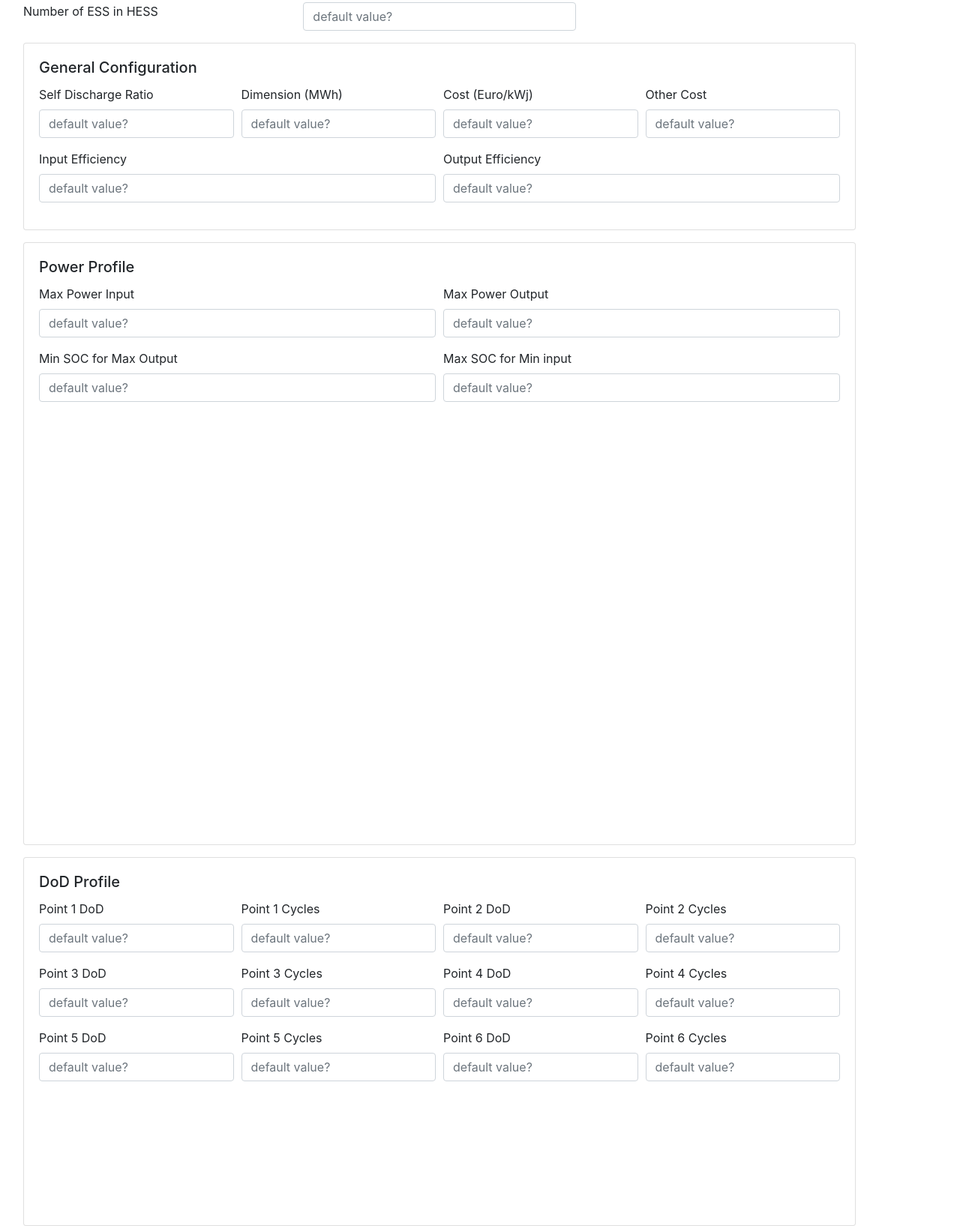
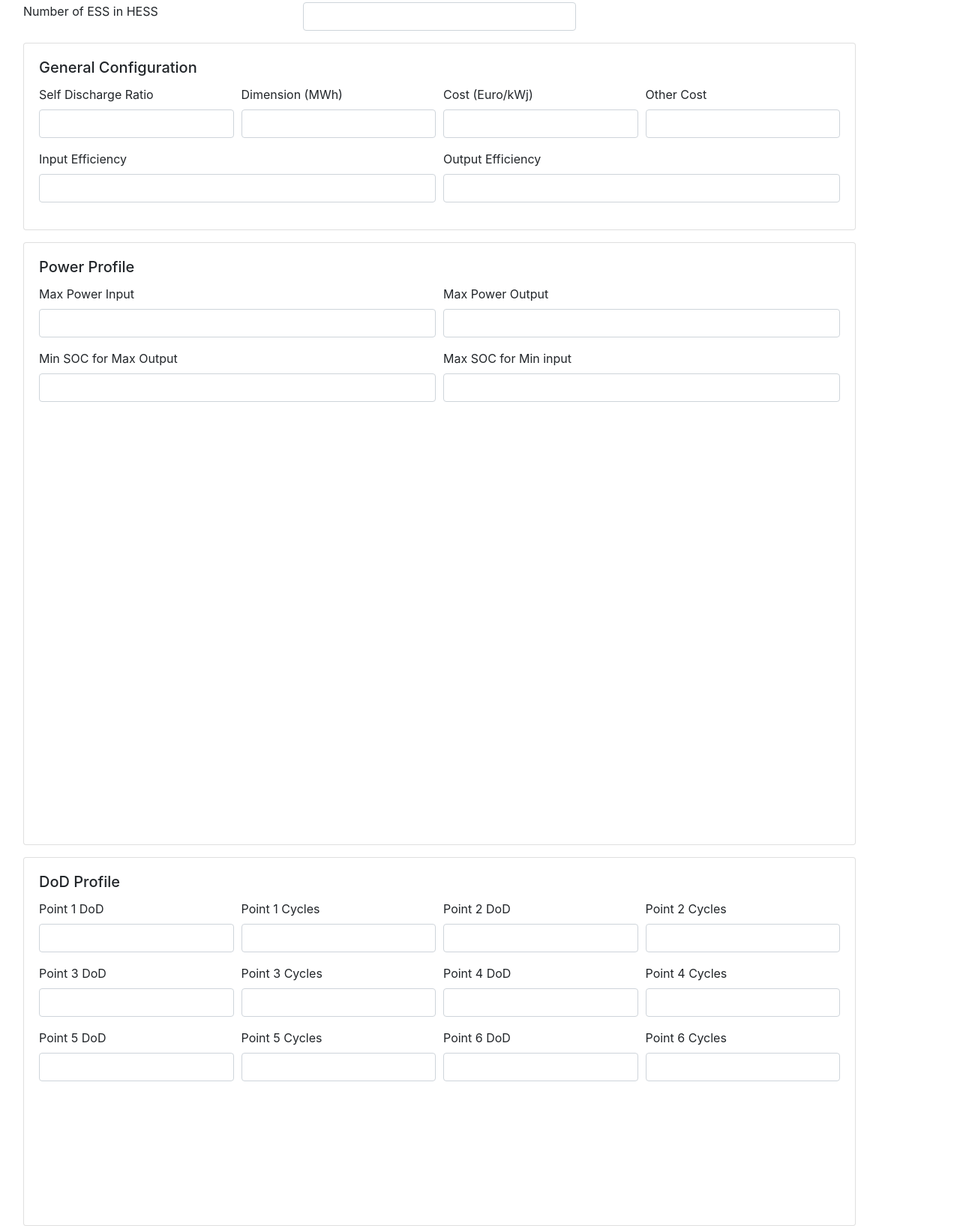
Before and after one commit to verahsu860604/aesda, an Electron app: page html/ess.html in a window 1280 px wide. Shown: the part 39-1674 px from the top of the page at 75% size. Drawn offline with nearby package versions, Linux system fonts and the light colour scheme; no server answers.

Commit message:
disable flow dod input #13

```diff
--- a/html/ess.html
+++ b/html/ess.html
@@ -26,7 +26,7 @@
                     <label for="numOfEss">Number of ESS in HESS</label>
                 </div>
                 <div class="form-group col-md-4">
-                    <input type="number" step="any" class="form-control" name="ei-numOfEss" placeholder="default value?">
+                    <input type="number" step="any" class="form-control" name="ei-numOfEss">
                 </div>
 
             </div>
@@ -36,29 +36,29 @@
                     <div class="form-row">
                         <div class="form-group col-md-3">
                             <label for="ei-selfDischareRatio">Self Discharge Ratio</label>
-                            <input type="number" step="any" class="form-control" name="ei-selfDischareRatio" placeholder="default value?">
+                            <input type="number" step="any" class="form-control" name="ei-selfDischareRatio">
                         </div>
                         <div class="form-group col-md-3">
                             <label for="ei-dimen">Dimension (MWh)</label>
-                            <input type="number" step="any" class="form-control" name="ei-dimen" placeholder="default value?">
+                            <input type="number" step="any" class="form-control" name="ei-dimen">
                         </div>
                         <div class="form-group col-md-3">
                             <label for="ei-cost">Cost (Euro/kWj)</label>
-                            <input type="number" step="any" class="form-control" name="ei-cost" placeholder="default value?">
+                            <input type="number" step="any" class="form-control" name="ei-cost">
                         </div>
                         <div class="form-group col-md-3">
                             <label for="ei-cost">Other Cost</label>
-                            <input type="number" step="any" class="form-control" name="ei-othercost" placeholder="default value?">
+                            <input type="number" step="any" class="form-control" name="ei-othercost">
                         </div>
                     </div>
                     <div class="form-row">
                         <div class="form-group col-md-6">
                             <label for="ei-inEffi">Input Efficiency</label>
-                            <input type="number" step="any" class="form-control" name="ei-inEffi" placeholder="default value?">
+                            <input type="number" step="any" class="form-control" name="ei-inEffi">
                         </div>
                         <div class="form-group col-md-6">
                             <label for="ei-outEffi">Output Efficiency</label>
-                            <input type="number" step="any" class="form-control" name="ei-outEffi" placeholder="default value?">
+                            <input type="number" step="any" class="form-control" name="ei-outEffi">
                         </div>
                     </div>
 
@@ -70,21 +70,21 @@
                     <div class="form-row">
                         <div class="form-group col-md-6">
                             <label for="ei-maxpin">Max Power Input</label>
-                        <input type="number" step="any" class="form-control" name="ei-maxpin" placeholder="default value?">
+                        <input type="number" step="any" class="form-control" name="ei-maxpin">
                         </div>
                         <div class="form-group col-md-6">
                             <label for="ei-maxpout">Max Power Output</label>
-                        <input type="number" step="any" class="form-control" name="ei-maxpout" placeholder="default value?">
+                        <input type="number" step="any" class="form-control" name="ei-maxpout">
                         </div>
                     </div>
                     <div class="form-row">
                         <div class="form-group col-md-6">
                             <label for="ei-minsoc">Min SOC for Max Output</label>
-                            <input type="number" step="any" class="form-control" name="ei-minsoc" placeholder="default value?">
+                            <input type="number" step="any" class="form-control" name="ei-minsoc">
                         </div>
                         <div class="form-group col-md-6">
                             <label for="ei-maxsoc">Max SOC for Min input</label>
-                            <input type="number" step="any" class="form-control" name="ei-maxsoc" placeholder="default value?">
+                            <input type="number" step="any" class="form-control" name="ei-maxsoc">
                         </div>
                     </div>
                 </div>
@@ -96,56 +96,56 @@
                     <div class="form-row">
                         <div class="form-group col-md-3">
                             <label for="ei-p1d">Point 1 DoD</label>
-                            <input type="number" step="any" class="form-control" name="ei-p1d" placeholder="default value?">
+                            <input type="number" step="any" class="form-control" name="ei-p1d">
                         </div>
                         <div class="form-group col-md-3">
                             <label for="ei-p1c">Point 1 Cycles</label>
-                            <input type="number" step="any" class="form-control" name="ei-p1c" placeholder="default value?">
+                            <input type="number" step="any" class="form-control" name="ei-p1c">
                         </div>
                         <div class="form-group col-md-3">
                             <label for="ei-p2d">Point 2 DoD</label>
-                            <input type="number" step="any" class="form-control" name="ei-p2d" placeholder="default value?">
+                            <input type="number" step="any" class="form-control" name="ei-p2d">
                         </div>
                         <div class="form-group col-md-3">
                             <label for="ei-p2c">Point 2 Cycles</label>
-                            <input type="number" step="any" class="form-control" name="ei-p2c" placeholder="default value?">
+                            <input type="number" step="any" class="form-control" name="ei-p2c">
                         </div>
 
                     </div>
                     <div class="form-row">
                         <div class="form-group col-md-3">
                             <label for="ei-p3d">Point 3 DoD</label>
-                            <input type="number" step="any" class="form-control" name="ei-p3d" placeholder="default value?">
+                            <input type="number" step="any" class="form-control" name="ei-p3d">
                         </div>
                         <div class="form-group col-md-3">
                             <label for="ei-p3c">Point 3 Cycles</label>
-                            <input type="number" step="any" class="form-control" name="ei-p3c" placeholder="default value?">
+                            <input type="number" step="any" class="form-control" name="ei-p3c">
                         </div>
                         <div class="form-group col-md-3">
                             <label for="ei-p4d">Point 4 DoD</label>
-                            <input type="number" step="any" class="form-control" name="ei-p4d" placeholder="default value?">
+                            <input type="number" step="any" class="form-control" name="ei-p4d">
                         </div>
                         <div class="form-group col-md-3">
                             <label for="ei-p4c">Point 4 Cycles</label>
-                            <input type="number" step="any" class="form-control" name="ei-p4c" placeholder="default value?">
+                            <input type="number" step="any" class="form-control" name="ei-p4c">
                         </div>
                     </div>
                     <div class="form-row">
                         <div class="form-group col-md-3">
                             <label for="ei-p5d">Point 5 DoD</label>
-                            <input type="number" step="any" class="form-control" name="ei-p5d" placeholder="default value?">
+                            <input type="number" step="any" class="form-control" name="ei-p5d">
                         </div>
                         <div class="form-group col-md-3">
                             <label for="ei-p5c">Point 5 Cycles</label>
-                            <input type="number" step="any" class="form-control" name="ei-p5c" placeholder="default value?">
+                            <input type="number" step="any" class="form-control" name="ei-p5c">
                         </div>
                         <div class="form-group col-md-3">
                             <label for="ei-p6d">Point 6 DoD</label>
-                            <input type="number" step="any" class="form-control" name="ei-p6d" placeholder="default value?">
+                            <input type="number" step="any" class="form-control" name="ei-p6d">
                         </div>
                         <div class="form-group col-md-3">
                             <label for="ei-p6c">Point 6 Cycles</label>
-                            <input type="number" step="any" class="form-control" name="ei-p6c" placeholder="default value?">
+                            <input type="number" step="any" class="form-control" name="ei-p6c">
                         </div>
                     </div>
                     <canvas id="dodprofile"></canvas>
--- a/js/ess.js
+++ b/js/ess.js
@@ -18,10 +18,10 @@ const defaultVal = {
         'ei-maxpout': 10,
         'ei-minsoc': 0,
         'ei-maxsoc': 40,
-        // 'ei-p1c': ,
-        // 'ei-p1d': ,
-        // 'ei-p2c': ,
-        // 'ei-p2d': ,
+        'ei-p1c': 10,
+        'ei-p1d': 0,
+        'ei-p2c': 10,
+        'ei-p2d': 10,
         // 'ei-p3c': ,
         // 'ei-p3d': ,
         // 'ei-p4c': ,
@@ -146,6 +146,10 @@ ipc.on('essType', (event, args) => {
         dodData[i - 1][c] = parseInt(e.value)
         dodprofile.data.datasets[0].data = dodData
         dodprofile.update()
+
+        if(essType === "Power Flow Battery" && i > 2) {
+            e.disabled = true
+        }
     })
 
     dimen_input.addEventListener('input', () => {
```
